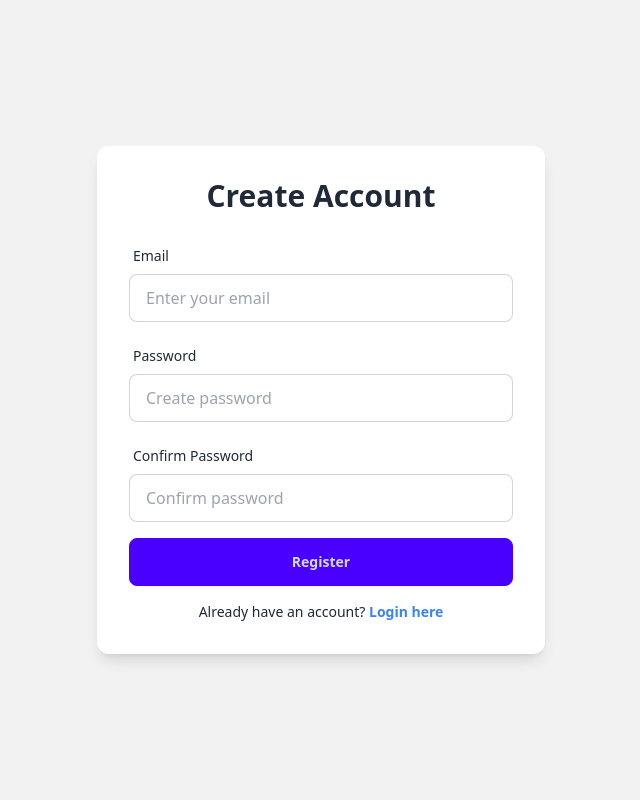
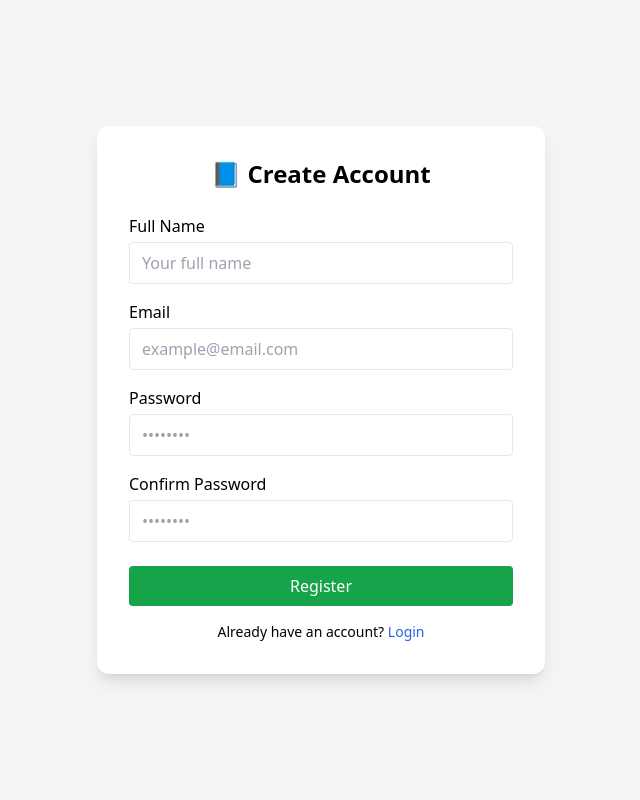
Before and after one commit to ChetanYalij/ebooklibrary, a Flask app: page /register in a window 1280 px wide. Shown: the whole page, without its empty margins (319-959 px from the left). Run offline with Flask 3, Linux system fonts and the light colour scheme; some libraries are stand-ins or nearby versions.

```diff
--- a/app.py
+++ b/app.py
@@ -122,16 +122,19 @@ def book_detail(book_id):
 @app.route("/login", methods=["GET", "POST"])
 def login():
     if request.method == "POST":
-        email = request.form.get("email")
-        password = request.form.get("password")
-        user = User.query.filter_by(email=email, is_admin=False).first()
-        if not user or not check_password_hash(user.password, password):
-            flash("Invalid credentials", "error")
-            return redirect(url_for("login"))
-        session["user_id"] = user.id
-        session["user_email"] = user.email
-        session["is_admin"] = False
-        return redirect(url_for("index"))
+        email = request.form["email"]
+        password = request.form["password"]
+
+        user = User.query.filter_by(email=email).first()
+
+        if user and check_password_hash(user.password, password):
+            session["user_id"] = user.id
+            session["user_name"] = user.name
+            flash("Login successful", "success")
+            return redirect(url_for("index"))  # ✅ ONLY CHANGE HERE
+
+        flash("Invalid email or password", "error")
+
     return render_template("login.html")
 
 # =================== ADMIN LOGIN ===================
@@ -182,23 +185,28 @@ def search():
 @app.route("/register", methods=["GET", "POST"])
 def register():
     if request.method == "POST":
-        email = request.form.get("email")
-        password = request.form.get("password")
-        confirm = request.form.get("confirm_password")
-        if not email or not password or not confirm:
-            flash("All fields are required", "error")
+        name = request.form["name"]
+        email = request.form["email"]
+        password = request.form["password"]
+
+        if User.query.filter_by(email=email).first():
+            flash("User already exists", "error")
             return redirect(url_for("register"))
-        if password != confirm:
-            flash("Passwords do not match", "error")
-            return redirect(url_for("register"))
-        if User.query.filter_by(email=email).first():
-            flash("Email already exists", "error")
-            return redirect(url_for("register"))
-        user = User(email=email, password=generate_password_hash(password), is_admin=False)
+
+        hashed_password = generate_password_hash(password)
+
+        user = User(
+            name=name,
+            email=email,
+            password=hashed_password
+        )
+
         db.session.add(user)
         db.session.commit()
+
         flash("Registration successful. Please login.", "success")
         return redirect(url_for("login"))
+
     return render_template("register.html")
 
 # =================== ADMIN DASHBOARD ===================
--- a/templates/register.html
+++ b/templates/register.html
@@ -2,80 +2,81 @@
 <html lang="en">
 <head>
   <meta charset="UTF-8">
-    <title>Register • E-BookLibrary</title>
-    <meta name="viewport" content="width=device-width, initial-scale=1.0">
-
-    <!-- Tailwind + DaisyUI -->
+  <title>Register | E-Book Library</title>
   <script src="https://cdn.tailwindcss.com"></script>
-    <link href="https://cdn.jsdelivr.net/npm/daisyui@4.12.10/dist/full.min.css" rel="stylesheet" />
 </head>
 
-<body class="bg-base-200 min-h-screen flex items-center justify-center">
+<body class="bg-gray-100 min-h-screen flex items-center justify-center">
 
-<div class="w-full max-w-md bg-base-100 p-8 rounded-xl shadow-lg">
+  <div class="bg-white p-8 rounded-xl shadow-lg w-full max-w-md">
 
-    <h2 class="text-3xl font-bold text-center mb-6">
-        Create Account
+    <h2 class="text-2xl font-bold text-center mb-6">
+      📘 Create Account
     </h2>
 
-    <!-- Flash messages -->
+    <!-- Flash Messages -->
     {% with messages = get_flashed_messages(with_categories=true) %}
       {% if messages %}
         {% for category, message in messages %}
-          <div class="alert alert-{{ 'error' if category == 'error' else 'success' }} mb-4">
+          <div class="mb-4 text-sm text-center
+            {% if category == 'error' %}
+              text-red-600
+            {% else %}
+              text-green-600
+            {% endif %}">
             {{ message }}
           </div>
         {% endfor %}
       {% endif %}
     {% endwith %}
 
-    <form method="POST" action="{{ url_for('register') }}" class="space-y-4">
+    <form method="POST">
 
-        <div>
-            <label class="label">
-                <span class="label-text">Email</span>
-            </label>
-            <input
-                type="email"
-                name="email"
-                placeholder="Enter your email"
-                class="input input-bordered w-full"
-                required>
+      <!-- Name -->
+      <div class="mb-4">
+        <label class="block mb-1 font-medium">Full Name</label>
+        <input type="text" name="name" required
+               class="w-full border rounded px-3 py-2 focus:outline-none focus:ring"
+               placeholder="Your full name">
       </div>
 
-        <div>
-            <label class="label">
-                <span class="label-text">Password</span>
-            </label>
-            <input
-                type="password"
-                name="password"
-                placeholder="Create password"
-                class="input input-bordered w-full"
-                required>
+      <!-- Email -->
+      <div class="mb-4">
+        <label class="block mb-1 font-medium">Email</label>
+        <input type="email" name="email" required
+               class="w-full border rounded px-3 py-2 focus:outline-none focus:ring"
+               placeholder="example@email.com">
       </div>
 
-        <div>
-            <label class="label">
-                <span class="label-text">Confirm Password</span>
-            </label>
-            <input
-                type="password"
-                name="confirm_password"
-                placeholder="Confirm password"
-                class="input input-bordered w-full"
-                required>
+      <!-- Password -->
+      <div class="mb-4">
+        <label class="block mb-1 font-medium">Password</label>
+        <input type="password" name="password" required
+               class="w-full border rounded px-3 py-2 focus:outline-none focus:ring"
+               placeholder="••••••••">
       </div>
 
-        <button type="submit" class="btn btn-primary w-full">
+      <!-- Confirm Password -->
+      <div class="mb-6">
+        <label class="block mb-1 font-medium">Confirm Password</label>
+        <input type="password" name="confirm_password" required
+               class="w-full border rounded px-3 py-2 focus:outline-none focus:ring"
+               placeholder="••••••••">
+      </div>
+
+      <!-- Submit -->
+      <button type="submit"
+              class="w-full bg-green-600 text-white py-2 rounded hover:bg-green-700">
         Register
       </button>
+
     </form>
 
+    <!-- Login Link -->
     <p class="text-center text-sm mt-4">
       Already have an account?
-        <a href="{{ url_for('login') }}" class="text-blue-500 font-semibold">
-            Login here
+      <a href="{{ url_for('login') }}" class="text-blue-600 hover:underline">
+        Login
       </a>
     </p>
 
```
Also changed, not shown: templates/index.html (+21 -1 lines). Lines whose indentation alone changed are shown as unchanged.
